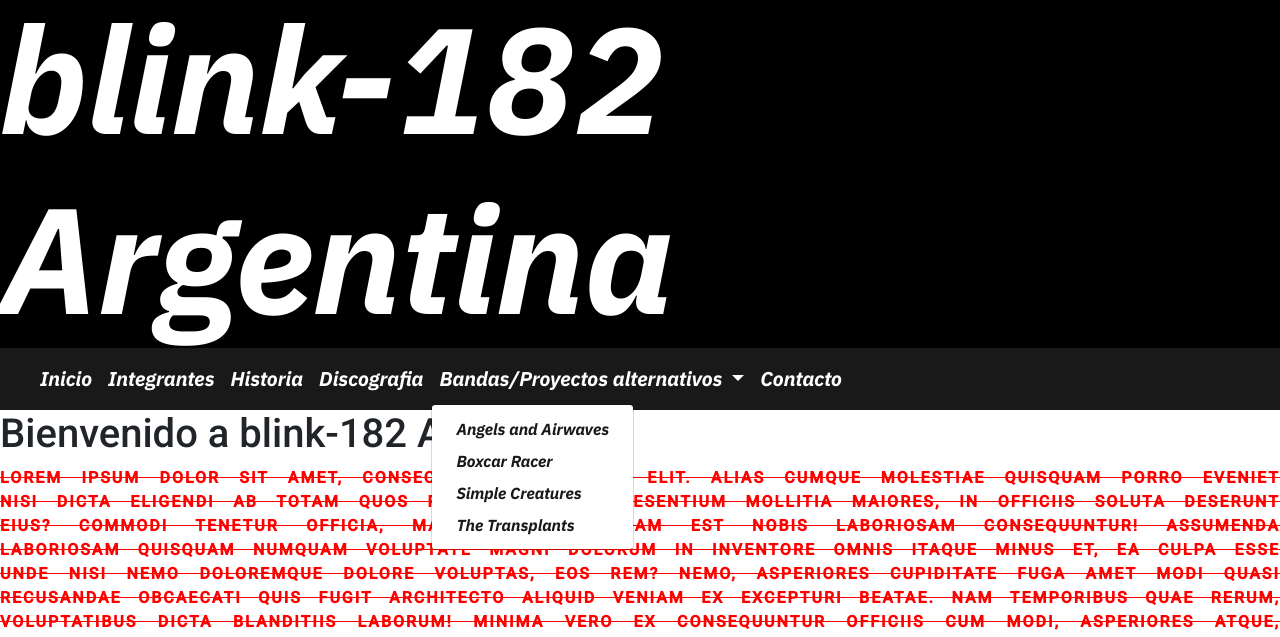
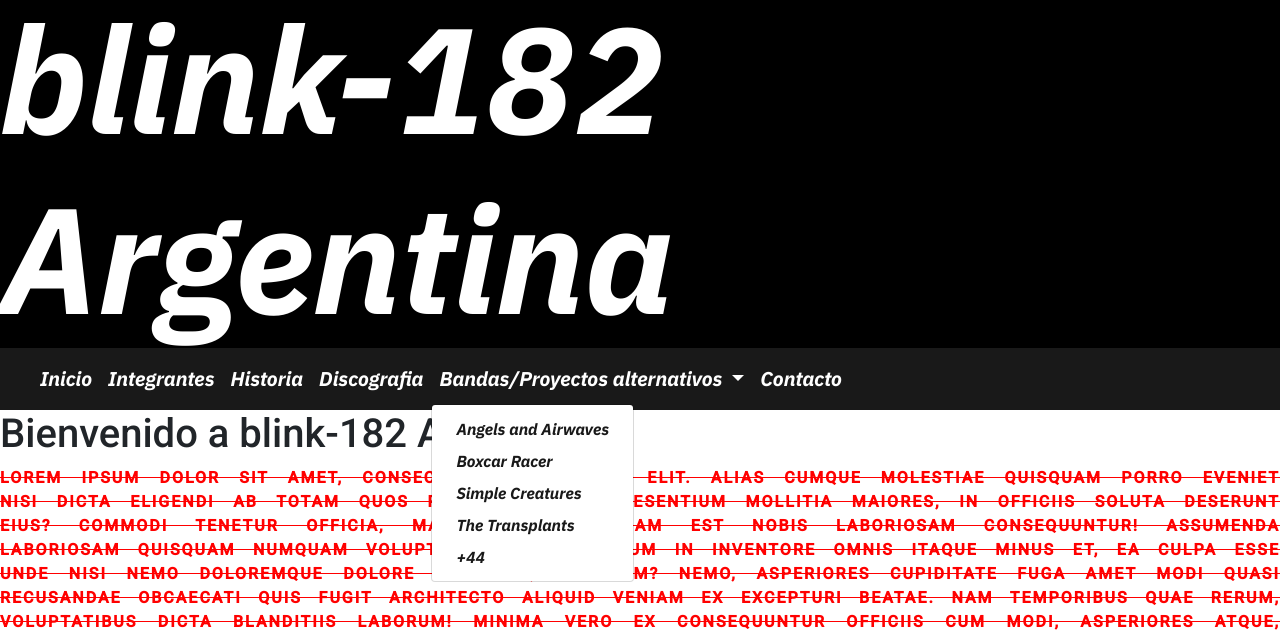
Before and after one commit to fedexcc/blink-argentina, a website: page index.html in a window 1280 px wide. Both pictures are taken after a click on the button "Bandas/Proyectos alternativos". Shown: the part 157-794 px from the top of the page. Drawn offline with nearby package versions, Linux system fonts and the light colour scheme; files that its build step writes are made by us from their sources.

Commit message:
Agregue +44 al menu desplegable del index.html. Ya esta agregado en todas las secciones

```diff
--- a/index.html
+++ b/index.html
@@ -41,7 +41,8 @@
 		          <a class="dropdown-item" href="./views/angelsandairwaves.html">Angels and Airwaves</a>
 		          <a class="dropdown-item" href="./views/boxcarracer.html">Boxcar Racer</a>
 		          <a class="dropdown-item" href="./views/simplecreatures.html">Simple Creatures</a>
-		          <a class="dropdown-item" href="./views/transplants.html">The Transplants</a>
+				  <a class="dropdown-item" href="./views/transplants.html">The Transplants</a>
+				  <a class="dropdown-item" href="./views/plus44.html">+44</a>
 		        </div>
 		      </li>
 		      <li class="nav-item"><a class="nav-link" href="./views/contacto.html">Contacto</a></li>
```
